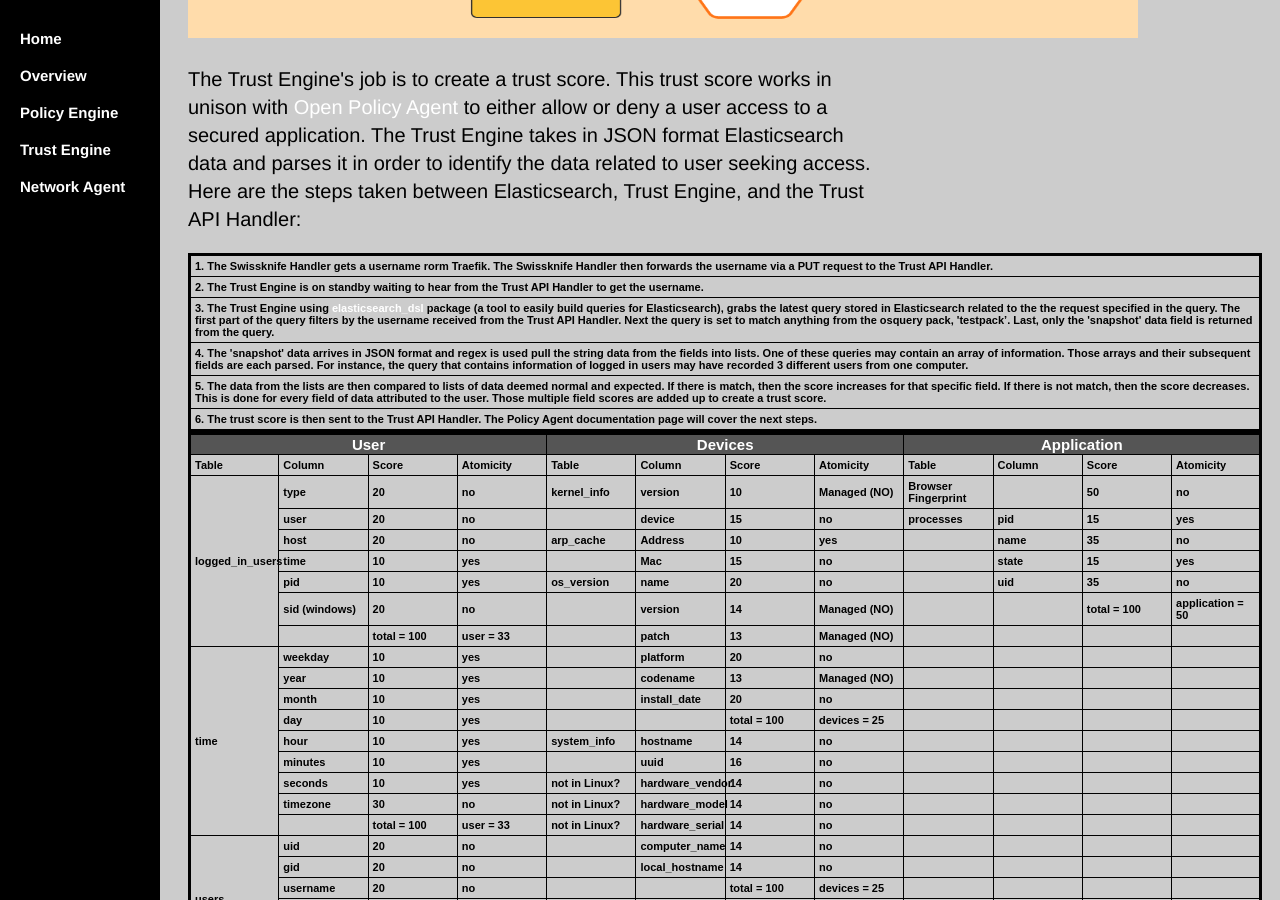
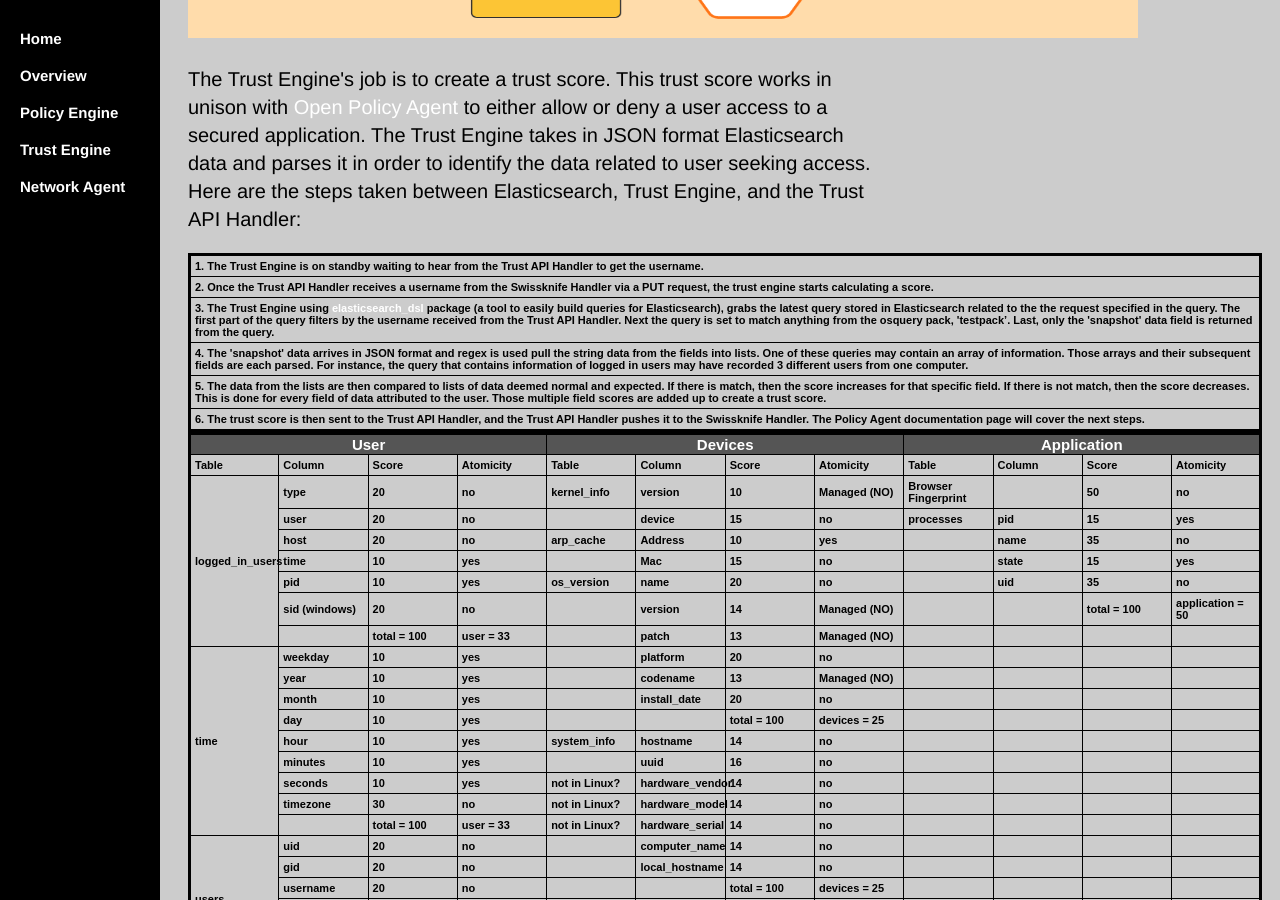
Before and after one commit to WWUZeroTrust/WWUZeroTrust.github.io, a Jekyll site: the page TrustEngine/index.html, which Jekyll copies as it is, in a window 1280 px wide and 900 px high, scrolled down 1942 px. Built offline with Jekyll 4.4.1, drawn with Linux system fonts in a browser that asks for light colours.

Commit message:
Update index.html

```diff
--- a/TrustEngine/index.html
+++ b/TrustEngine/index.html
@@ -146,9 +146,9 @@ p {
 
 <table class="tableizer-table">
 
-<thead><tr class="tableizer-firstrow"><td>1. The Swissknife Handler gets a username rorm Traefik. The Swissknife Handler then forwards the username via a PUT request to the Trust API Handler.</td></tr></thead><tbody>
+<thead><tr class="tableizer-firstrow"><td>1. The Trust Engine is on standby waiting to hear from the Trust API Handler to get the username.</td></tr></thead><tbody>
 
-<tr><td>2. The Trust Engine is on standby waiting to hear from the Trust API Handler to get the username.</td></tr>
+<tr><td>2. Once the Trust API Handler receives a username from the Swissknife Handler via a PUT request, the trust engine starts calculating a score.</td></tr>
  <tr><td>3. The Trust Engine using <a href="https://github.com/elastic/elasticsearch-dsl-py/blob/master/docs/index.rst">elasticsearch_dsl</a>
 		package (a tool to easily build queries for Elasticsearch), grabs the latest query stored in Elasticsearch related to the
 		the request specified in the query. The first part of the query filters by the username received from the Trust API Handler.
@@ -160,7 +160,7 @@ p {
  <tr><td>5. The data from the lists are then compared to lists of data deemed normal and expected. If there is match, then
 		the score increases for that specific field. If there is not match, then the score decreases. This is done for every field
 		of data attributed to the user. Those multiple field scores are added up to create a trust score.</td></tr>
- <tr><td>6. The trust score is then sent to the Trust API Handler. The Policy Agent documentation page will cover the next steps.</td></tr>
+ <tr><td>6. The trust score is then sent to the Trust API Handler, and the Trust API Handler pushes it to the Swissknife Handler. The Policy Agent documentation page will cover the next steps.</td></tr>
 </tbody></table>
 
 	<style type="text/css">
```
